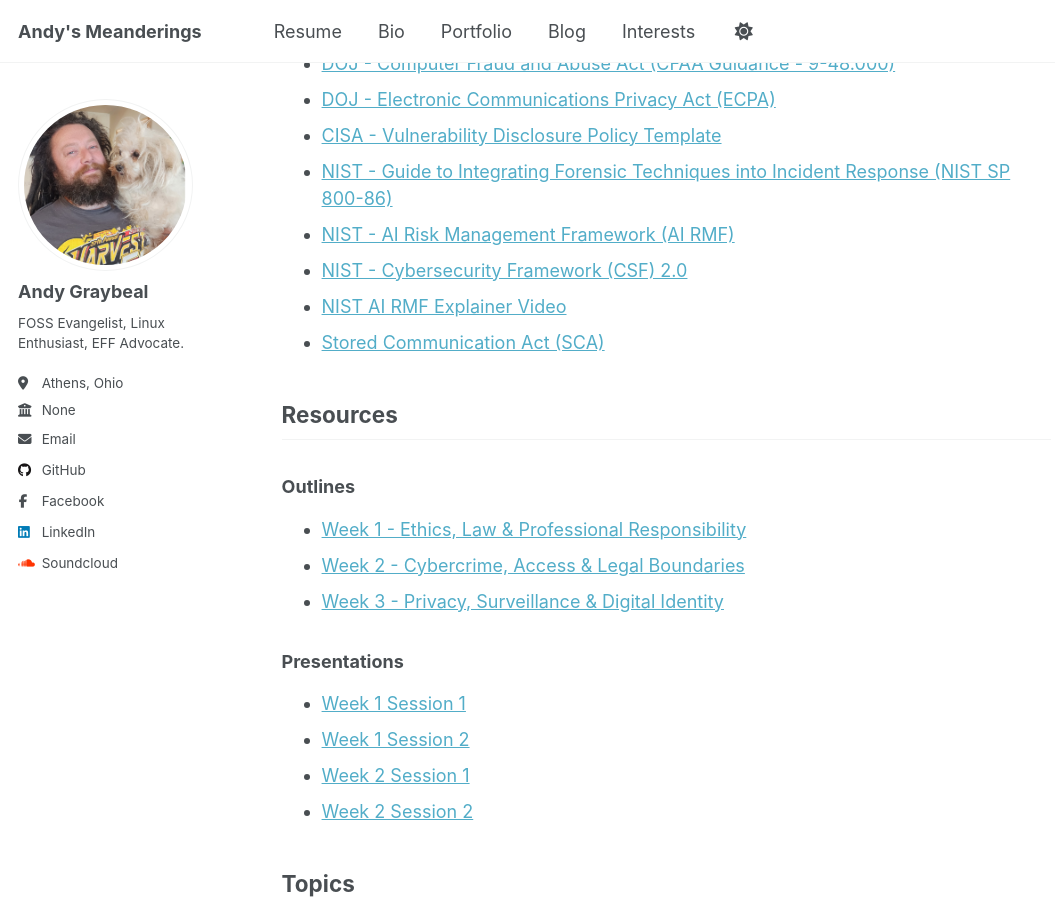
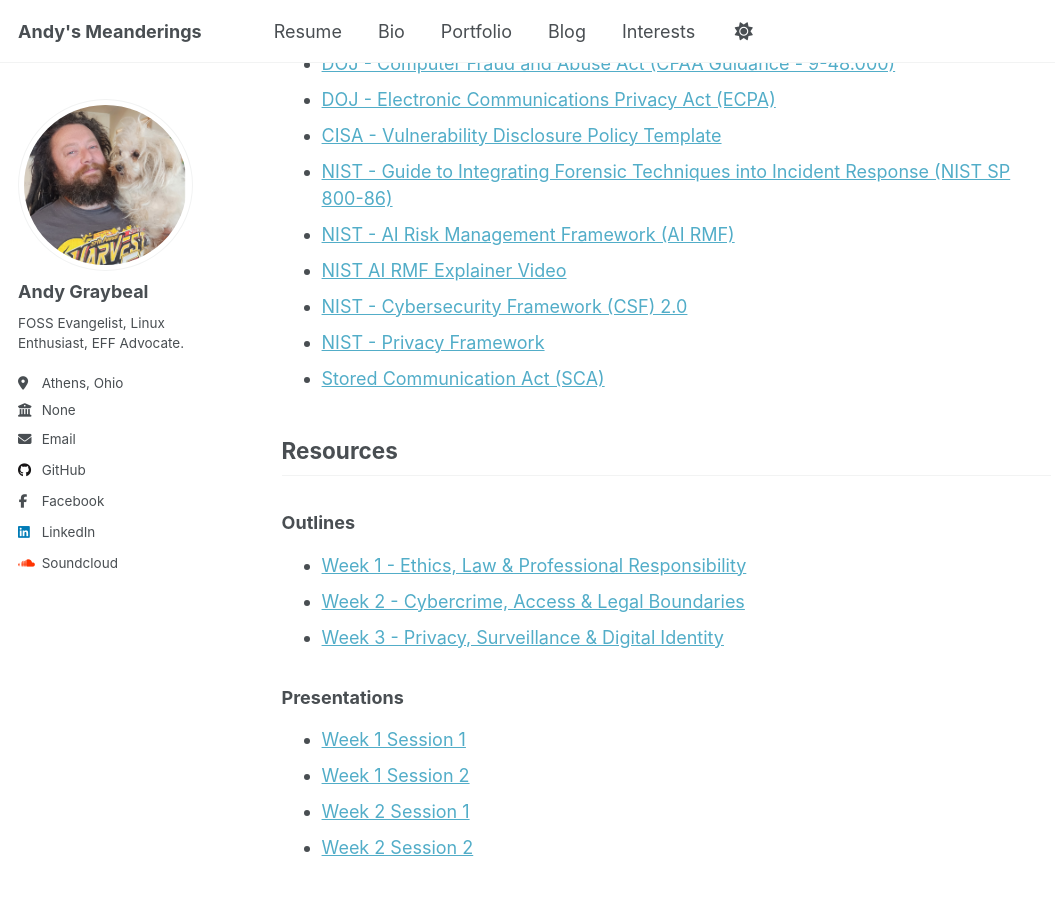
Before and after one commit to andy-graybeal/andy-graybeal.github.io, a Jekyll site: the page built from _portfolio/cybr-2100.md, in a window 1280 px wide and 900 px high, scrolled down 1404 px. Shown: the whole window, without its empty margins (0-1055 px from the left). Built offline with Jekyll 4.4.1, drawn with Linux system fonts in a browser that asks for light colours; a script that is not in the unit is left out.

Commit message:
Update cybersecurity resources in cybr-2100.md
Removed duplicate entry for NIST - Cybersecurity Framework (CSF) 2.0 and added NIST - Privacy Framework.

```diff
--- a/_portfolio/cybr-2100.md
+++ b/_portfolio/cybr-2100.md
@@ -44,8 +44,9 @@ I have 20+ years of experience supporting information technology infrastructure
 - [CISA - Vulnerability Disclosure Policy Template](https://www.cisa.gov/vulnerability-disclosure-policy-template)
 - [NIST - Guide to Integrating Forensic Techniques into Incident Response (NIST SP 800-86)](https://csrc.nist.gov/pubs/sp/800/86/final)
 - [NIST - AI Risk Management Framework (AI RMF)](https://www.nist.gov/itl/ai-risk-management-framework)
+- [NIST AI RMF Explainer Video](https://www.nist.gov/video/introduction-nist-ai-risk-management-framework-ai-rmf-10-explainer-video)
 - [NIST - Cybersecurity Framework (CSF) 2.0](https://nvlpubs.nist.gov/nistpubs/CSWP/NIST.CSWP.29.pdf)
-- [NIST AI RMF Explainer Video](https://www.nist.gov/video/introduction-nist-ai-risk-management-framework-ai-rmf-10-explainer-video)
+- [NIST - Privacy Framework](https://www.nist.gov/privacy-framework)
 - [Stored Communication Act (SCA)](https://www.congress.gov/crs-product/LSB10801)
 
 
```
